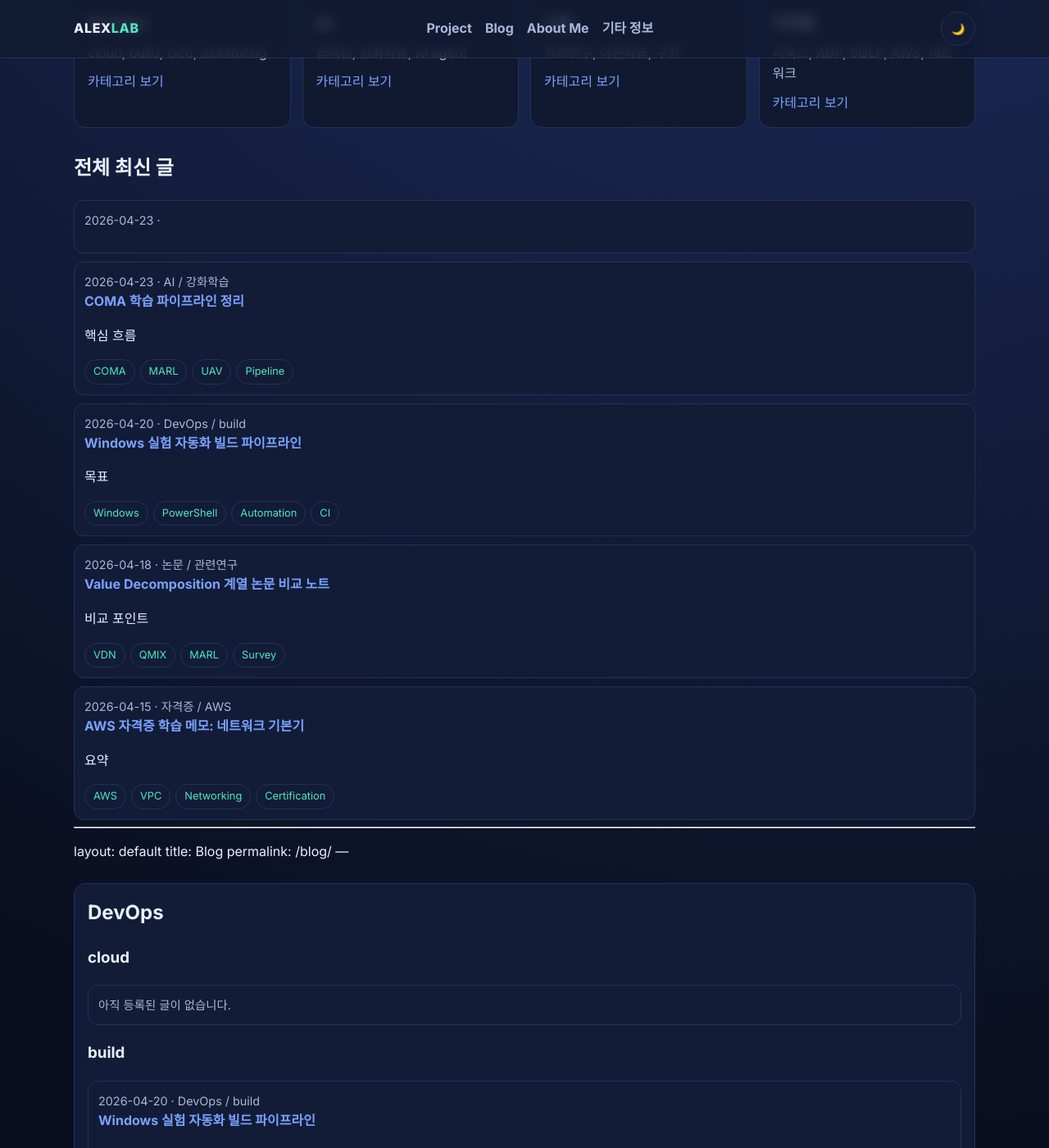
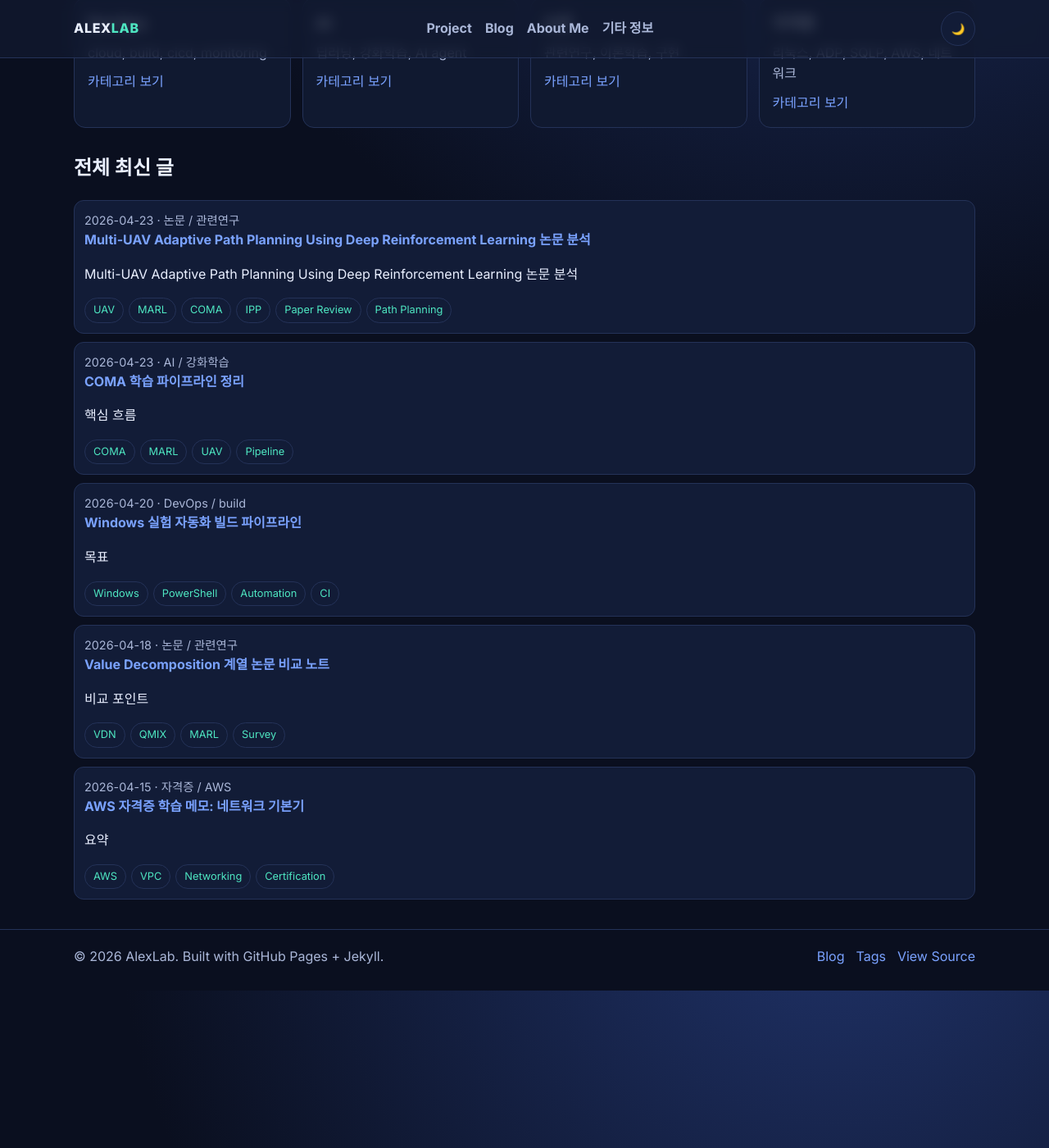
Before and after one commit to alex50027319/alex50027319.github.io, a Jekyll site: the page built from blog.md, in a window 1280 px wide and 1400 px high, scrolled down 318 px. Shown: the whole window at 82% size. Built offline with Jekyll 4.4.1, drawn with Linux system fonts in a browser that asks for light colours; some of the changed text lies outside the part shown.

Commit message:
Fix 404 by restoring post front matter and cleaning blog page
Remove duplicated stale content from blog.md and restore the missing front matter terminator in the paper post so Jekyll publishes the post URL correctly.

```diff
--- a/_posts/2026-04-23-multi-uav-adaptive-path-planning-paper-analysis.md
+++ b/_posts/2026-04-23-multi-uav-adaptive-path-planning-paper-analysis.md
@@ -3,6 +3,9 @@ title: "Multi-UAV Adaptive Path Planning Using Deep Reinforcement Learning 논
 date: 2026-04-23
 categories: ["논문", "관련연구"]
 tags: ["UAV", "MARL", "COMA", "IPP", "Paper Review", "Path Planning"]
+permalink: /blog/2026/04/23/multi-uav-adaptive-path-planning-paper-analysis/
+---
+
 # Multi-UAV Adaptive Path Planning Using Deep Reinforcement Learning 논문 분석
 
 이 문서는 "Multi-UAV Adaptive Path Planning Using Deep Reinforcement Learning" 논문 (Westheider, Rückin, Popović)에 대한 상세한 분석을 제공합니다. 주요 내용, 사용된 수식, 그리고 잠재적인 개선점에 대해 다룹니다.
--- a/blog.md
+++ b/blog.md
@@ -42,42 +42,3 @@ permalink: /blog/
     {% endfor %}
   </ul>
 </section>
----
-layout: default
-title: Blog
-permalink: /blog/
----
-
-
-
-{% for top in site.data.blog_taxonomy %}
-<section class="taxonomy-block" id="{{ top.slug }}">
-  <h2>{{ top.name }}</h2>
-  {% for sub in top.children %}
-  <div class="taxonomy-sub" id="{{ top.slug }}-{{ sub.slug }}">
-    <h3>{{ sub.name }}</h3>
-    <ul class="post-list">
-      {% assign match_count = 0 %}
-      {% for post in site.posts %}
-        {% if post.categories contains top.name and post.categories contains sub.name %}
-          {% assign match_count = match_count | plus: 1 %}
-          <li>
-            <p class="post-meta">{{ post.date | date: "%Y-%m-%d" }} · {{ post.categories | join: " / " }}</p>
-            <a href="{{ post.url | relative_url }}"><strong>{{ post.title }}</strong></a>
-            <p>{{ post.excerpt | strip_html | truncate: 120 }}</p>
-            <div class="tag-list">
-              {% for tag in post.tags %}
-              <a class="tag" href="{{ '/tags/#tag-' | append: tag | slugify | relative_url }}">{{ tag }}</a>
-              {% endfor %}
-            </div>
-          </li>
-        {% endif %}
-      {% endfor %}
-      {% if match_count == 0 %}
-      <li><p class="post-meta">아직 등록된 글이 없습니다.</p></li>
-      {% endif %}
-    </ul>
-  </div>
-  {% endfor %}
-</section>
-{% endfor %}
```
